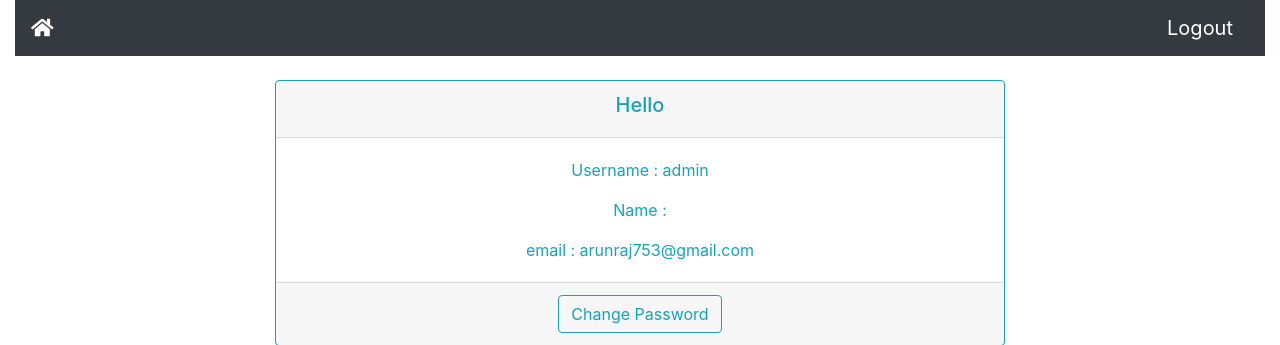
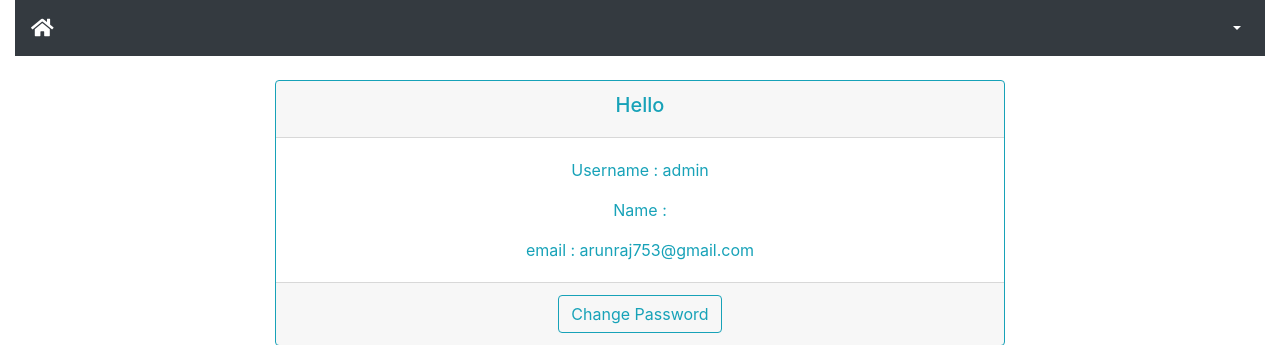
Before and after one commit to arunraj753/Exam-Portal, a Django app: page /account in a window 1280 px wide. Shown: the top 345 px of the page. Run offline with Django 3.2, Linux system fonts and the light colour scheme; a user stored in the database is signed in; some libraries are stand-ins or nearby versions.

Commit message:
Nav bar reverted

```diff
--- a/accounts/templates/accounts/base.html
+++ b/accounts/templates/accounts/base.html
@@ -29,12 +29,15 @@
     <div class="navbar-collapse collapse w-100 order-3 dual-collapse2">
         <ul class="navbar-nav ml-auto">
           {% if user.is_authenticated %}
-            <li class="nav-item">
-                <a class="navbar-brand" href="{% url 'account' %}">{{user.first_name}}</a>
-            </li>
-            <li class="nav-item">
-                <a class="navbar-brand" href="{% url 'logout' %}">Logout</a>
-            </li>
+            <li class="nav-item dropdown">
+        <a class="active nav-link dropdown-toggle" href="#" id="navbarDropdownMenuLink" data-toggle="dropdown" aria-haspopup="true" aria-expanded="false">
+         {{user.first_name}}
+        </a>
+        <div class="dropdown-menu" aria-labelledby="navbarDropdownMenuLink">
+          <a class="dropdown-item" href="{% url 'account' %}">Account</a>
+          <a class="dropdown-item" href="{% url 'logout' %}">Logout</a>
+        </div>
+      </li>
        {% else %}
         <li class="nav-item">
                 <a class="navbar-brand" href="{% url 'login' %}">Login</a>
@@ -65,9 +68,7 @@
           {% endblock %}
 </div>
 
-    <!-- Optional JavaScript -->
-    <!-- jQuery first, then Popper.js, then Bootstrap JS -->
-    <script src="https://code.jquery.com/jquery-3.2.1.slim.min.js" integrity="sha384-KJ3o2DKtIkvYIK3UENzmM7KCkRr/rE9/Qpg6aAZGJwFDMVNA/GpGFF93hXpG5KkN" crossorigin="anonymous"></script>
+   <script src="https://code.jquery.com/jquery-3.2.1.slim.min.js" integrity="sha384-KJ3o2DKtIkvYIK3UENzmM7KCkRr/rE9/Qpg6aAZGJwFDMVNA/GpGFF93hXpG5KkN" crossorigin="anonymous"></script>
     <script src="https://cdnjs.cloudflare.com/ajax/libs/popper.js/1.12.9/umd/popper.min.js" integrity="sha384-ApNbgh9B+Y1QKtv3Rn7W3mgPxhU9K/ScQsAP7hUibX39j7fakFPskvXusvfa0b4Q" crossorigin="anonymous"></script>
     <script src="https://maxcdn.bootstrapcdn.com/bootstrap/4.0.0/js/bootstrap.min.js" integrity="sha384-JZR6Spejh4U02d8jOt6vLEHfe/JQGiRRSQQxSfFWpi1MquVdAyjUar5+76PVCmYl" crossorigin="anonymous"></script>
   </body>
--- a/examonline/templates/examonline/exambase.html
+++ b/examonline/templates/examonline/exambase.html
@@ -11,8 +11,8 @@
 
     <link href="css/main.css" rel="stylesheet" />
 
-    <title>Gateway</title>
-
+    <title>ExamGate</title>
+    <script src="https://code.jquery.com/jquery-3.5.1.min.js"></script>
   </head>
   <body>
 
```
Also changed, not shown: db.sqlite3.
